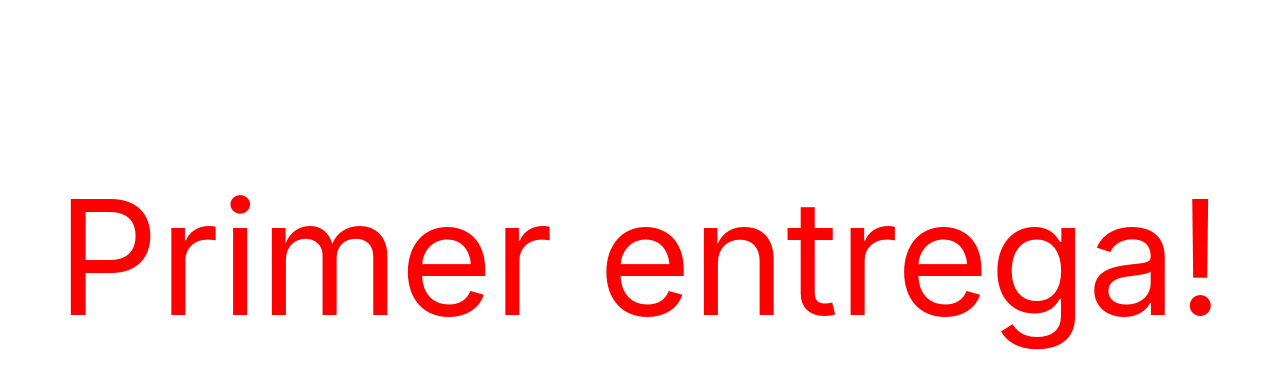
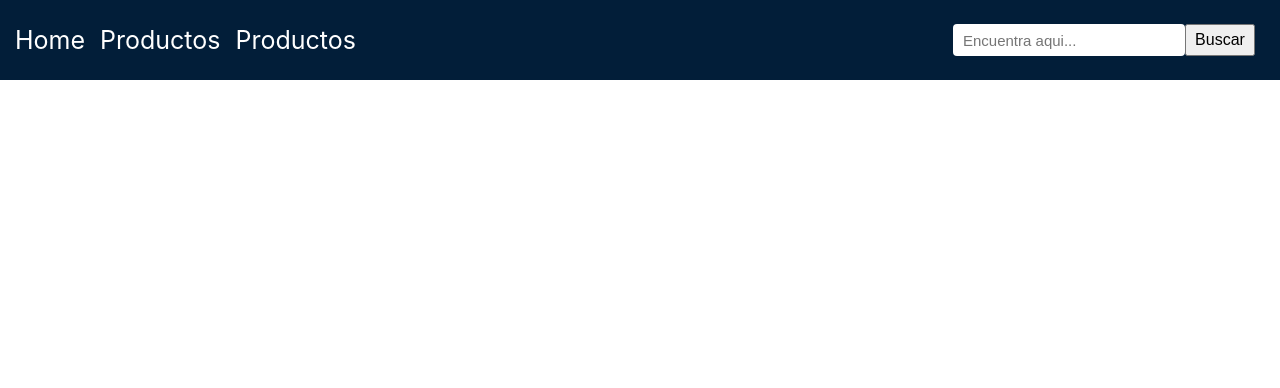
Before and after one commit to pablodjordjevic/ReactJS-Coder, a React (Create React App) app: page / in a window 1280 px wide. Shown: the top 388 px of the page. Built offline with nearby package versions, Linux system fonts and the light colour scheme.

Commit message:
segunda entrega

```diff
--- a/package.json
+++ b/package.json
@@ -8,6 +8,7 @@
     "@testing-library/user-event": "^12.8.3",
     "react": "^17.0.2",
     "react-dom": "^17.0.2",
+    "react-router-dom": "^6.0.1",
     "react-scripts": "4.0.3",
     "web-vitals": "^1.1.2"
   },
--- a/src/App.css
+++ b/src/App.css
@@ -1,40 +1,8 @@
-.App {
-  text-align: center;
-  color: red;
-  font-size: 10rem;
+.App{
+  width: 100vw;
+  height: 100vh;
 }
-
-.App-logo {
-  height: 40vmin;
-  pointer-events: none;
+body{
+  margin: 0;
+  padding: 0;
 }
-
-@media (prefers-reduced-motion: no-preference) {
-  .App-logo {
-    animation: App-logo-spin infinite 20s linear;
-  }
-}
-
-.App-header {
-  background-color: #282c34;
-  min-height: 100vh;
-  display: flex;
-  flex-direction: column;
-  align-items: center;
-  justify-content: center;
-  font-size: calc(10px + 2vmin);
-  color: white;
-}
-
-.App-link {
-  color: #61dafb;
-}
-
-@keyframes App-logo-spin {
-  from {
-    transform: rotate(0deg);
-  }
-  to {
-    transform: rotate(360deg);
-  }
-}
--- a/src/App.js
+++ b/src/App.js
@@ -1,10 +1,12 @@
-import logo from './logo.svg';
+import './components/Navbar/Navbar'
 import './App.css';
+import Navbar from './components/Navbar/Navbar';
+
 
 function App() {
   return (
     <div className="App">
-      <p>Primer entrega!</p>
+      <Navbar/>
     </div>
   );
 }
--- /dev/null
+++ b/src/components/Navbar/Navbar.css
@@ -0,0 +1,51 @@
+.Navbar{
+  background-color: #021E39;
+  width: 100%;
+  height: 80px;
+  display: flex;
+}
+.Navbar .LadoIzquierdo{
+  flex: 50%;
+  display: flex;
+  justify-content: left;
+  align-items: center;
+
+}
+
+.Navbar .LadoIzquierdo .Links {
+  max-height: 80px;
+
+}
+
+.Navbar .LadoIzquierdo .Links a {
+  text-decoration: none;
+  color:white;
+  font-size: 25px;
+  margin-left: 15px;
+}
+
+.Navbar .LadoDerecho{
+  flex: 50%;
+  display: flex;
+  align-items: center;
+  justify-content: flex-end;
+  padding-right: 25px;
+}
+
+.LadoDerecho input {
+  width: 220px;
+  height: 30px;
+  border: none;
+  border-radius: 4px;
+  font-size: 15px;
+  padding-left: 10px;
+  color: black;
+}
+
+
+.LadoDerecho button {
+  height: 32px;
+  width: 70px;
+  font-size: 16px;
+
+}
--- /dev/null
+++ b/src/components/Navbar/Navbar.jsx
@@ -0,0 +1,26 @@
+import React from 'react'
+import './Navbar.css';
+
+
+function Navbar() {
+  return (
+    <div className="Navbar">
+
+      <div className="LadoIzquierdo">
+        <div className="Links">
+          <a href="/home">Home</a>
+          <a href="/Productos">Productos</a>
+          <a href="/Productos">Productos</a>
+        </div>
+      </div>
+
+      <div className="LadoDerecho">
+        <input type="text" placeholder="Encuentra aqui..."/>
+        <button className="BotonBuscador">Buscar</button>
+      </div>
+
+    </div>
+  )
+}
+
+export default Navbar;
```
Also changed, not shown: 2 other files (tests, documents, lock files or other folders).
